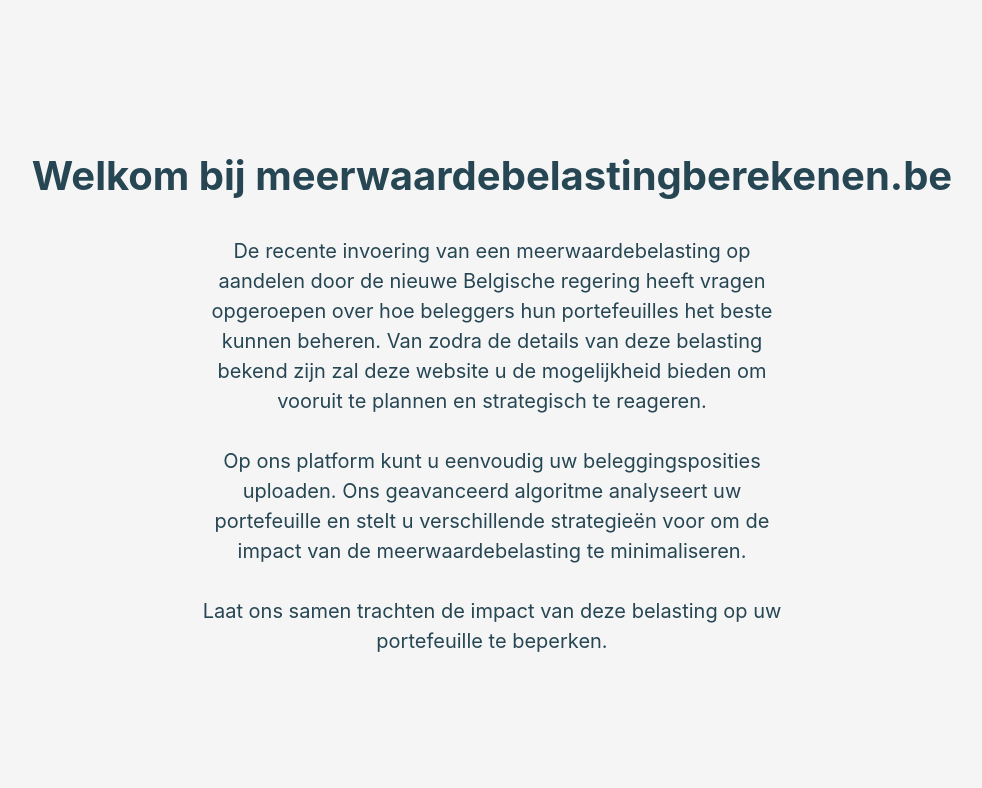
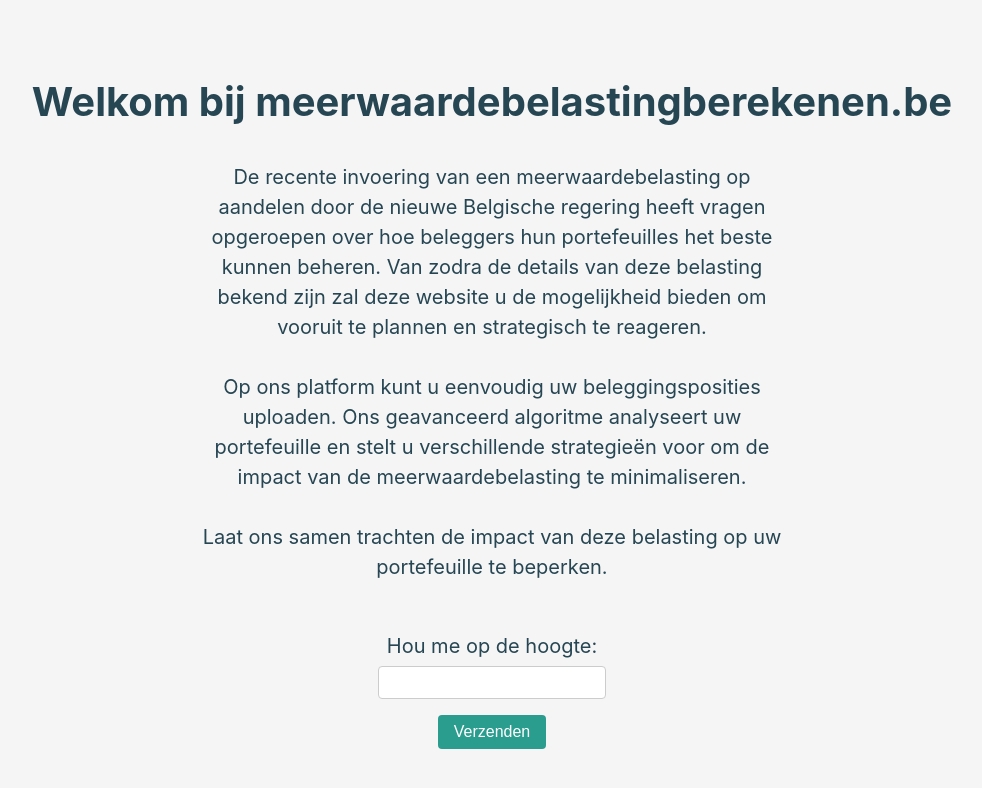
Before and after one commit to KoenSteurs1/Playground, a React (Vite) app: page / in a window 1280 px wide. Shown: the top 788 px of the page, without its empty margins (148-1130 px from the left). Built offline with nearby package versions, Linux system fonts and the light colour scheme.

Commit message:
e-mail box

```diff
--- a/components/Placeholder.css
+++ b/components/Placeholder.css
@@ -39,3 +39,39 @@
   .placeholder-text {
     color: var(--text-color);
   }
+
+  .email-form {
+    display: flex;
+    flex-direction: column;
+    align-items: center;
+    margin-top: 2rem;
+  }
+
+  .email-form label {
+    color: #264653;
+    font-size: 1.25rem;
+    margin-bottom: 0.5rem;
+  }
+
+  .email-form input {
+    padding: 0.5rem;
+    margin-bottom: 1rem;
+    border: 1px solid #ccc;
+    border-radius: 4px;
+    width: 100%;
+    max-width: 400px;
+  }
+
+  .email-form button {
+    padding: 0.5rem 1rem;
+    background-color: #2a9d8f;
+    color: white;
+    border: none;
+    border-radius: 4px;
+    cursor: pointer;
+    font-size: 1rem;
+  }
+
+  .email-form button:hover {
+    background-color: #21867a;
+  }
--- a/components/Placeholder.jsx
+++ b/components/Placeholder.jsx
@@ -1,7 +1,39 @@
-import React from 'react';
+import React, { useState } from 'react';
+import emailjs from 'emailjs-com';
 import './Placeholder.css';
 
 const Placeholder = () => {
+  const [email, setEmail] = useState('');
+
+  const handleInputChange = (event) => {
+    setEmail(event.target.value);
+  };
+
+  const handleSubmit = (event) => {
+    event.preventDefault();
+
+    const templateParams = {
+      user_email: email,
+    };
+
+    emailjs.send(
+      'service_a71svcq', // Vervang dit door je eigen service ID van EmailJS
+      'template_2ccx98t', // Vervang dit door je eigen template ID van EmailJS
+      templateParams,
+      'KLTSthWCBv0VMJbTo' // Vervang dit door je eigen Public Key (User ID) van EmailJS
+    )
+    .then((response) => {
+      console.log('SUCCESS!', response.status, response.text);
+    })
+    .catch((error) => {
+      console.log('FAILED...', error);
+    });
+
+    // Reset het invoerveld na het verzenden van de e-mail
+    setEmail('');
+    };
+
+
   return (
     <div className="placeholder-container">
       <h1 className="placeholder-title">Welkom bij meerwaardebelastingberekenen.be </h1>
@@ -10,6 +42,18 @@ const Placeholder = () => {
       <br></br><br></br>Op ons platform kunt u eenvoudig uw beleggingsposities uploaden. Ons geavanceerd algoritme analyseert uw portefeuille en stelt u verschillende strategieën voor om de impact van de meerwaardebelasting te minimaliseren.
       <br></br><br></br>Laat ons samen trachten de impact van deze belasting op uw portefeuille te beperken.
       </p>
+      <form className="email-form" onSubmit={handleSubmit}>
+        <label htmlFor="email">Hou me op de hoogte:</label>
+        <input
+          type="email"
+          id="email"
+          name="email"
+          value={email}
+          onChange={handleInputChange}
+          required
+        />
+        <button type="submit">Verzenden</button>
+      </form>
     </div>
   );
 };
--- a/package.json
+++ b/package.json
@@ -6,6 +6,7 @@
     "@testing-library/jest-dom": "^5.16.5",
     "@testing-library/react": "^13.4.0",
     "@testing-library/user-event": "^14.4.3",
+    "emailjs-com": "^3.2.0",
     "react": "^18.2.0",
     "react-dom": "^18.2.0",
     "web-vitals": "^3.1.0"
```
Also changed, not shown: 1 other file (tests, documents, lock files or other folders).
